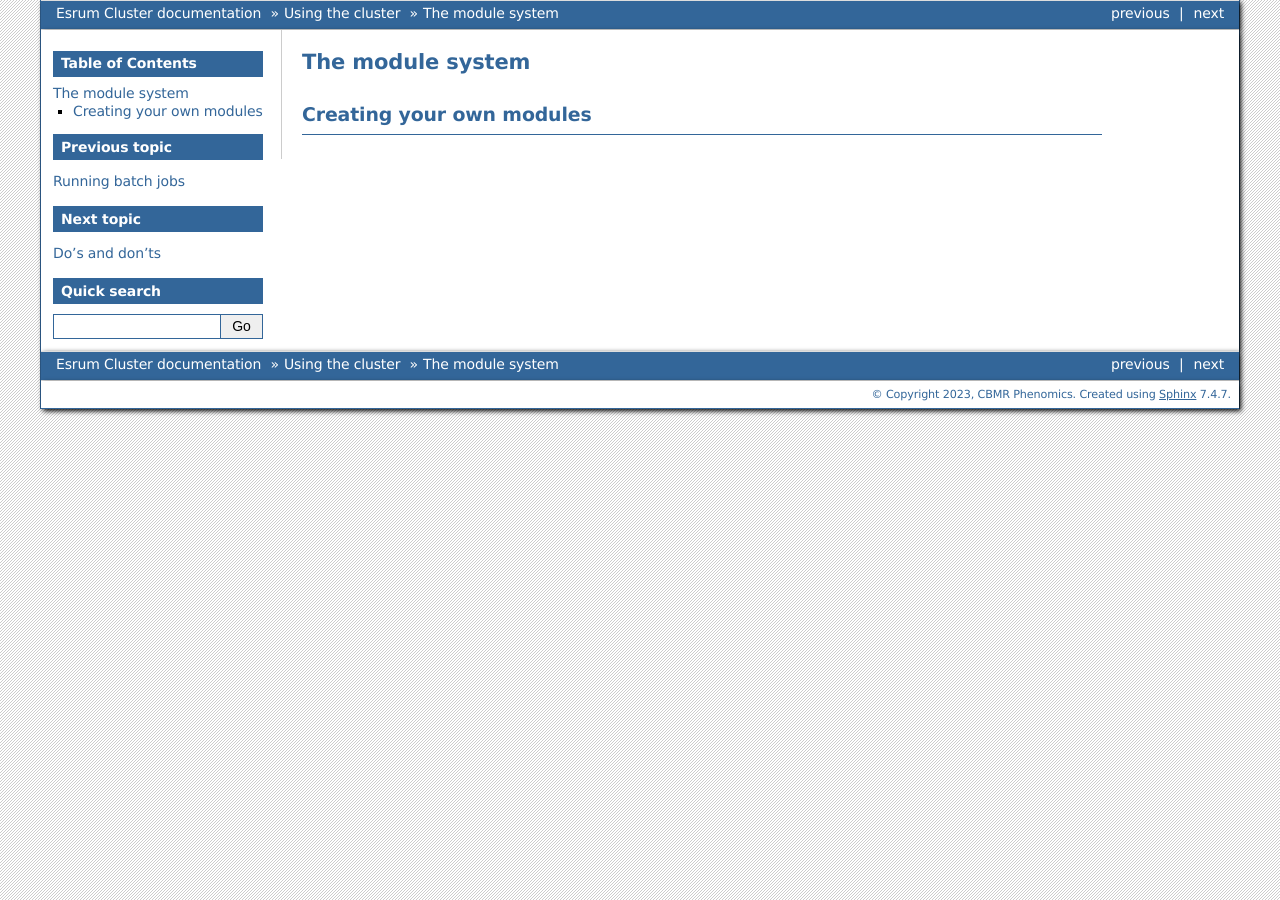
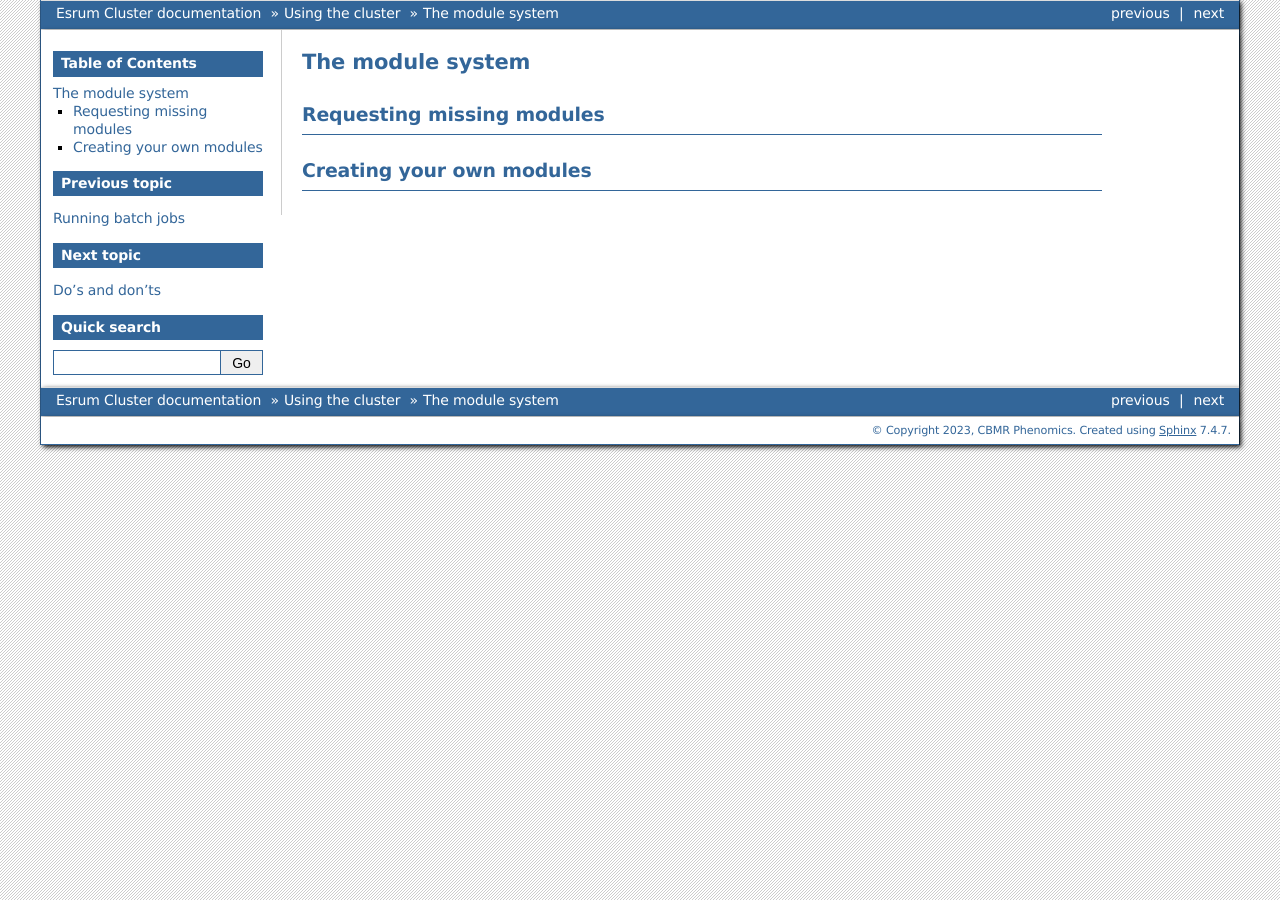
Before and after one commit to cbmrphenomics/cbmrphenomics.github.io, a Sphinx documentation site: the page built from esrum/source/usage/modules.rst, in a window 1280 px wide. Built offline with Sphinx 7.4.7, drawn with Linux system fonts in a browser that asks for light colours.

Commit message:
sections/page skeletons

```diff
--- /dev/null
+++ b/esrum/source/tips_and_tricks/computerome.rst
@@ -0,0 +1,3 @@
+#######################################
+ Transferring data to/from Computerome
+#######################################
--- a/esrum/source/usage/modules.rst
+++ b/esrum/source/usage/modules.rst
@@ -4,6 +4,10 @@
  The module system
 ###################
 
+****************************
+ Requesting missing modules
+****************************
+
 ***************************
  Creating your own modules
 ***************************
```
